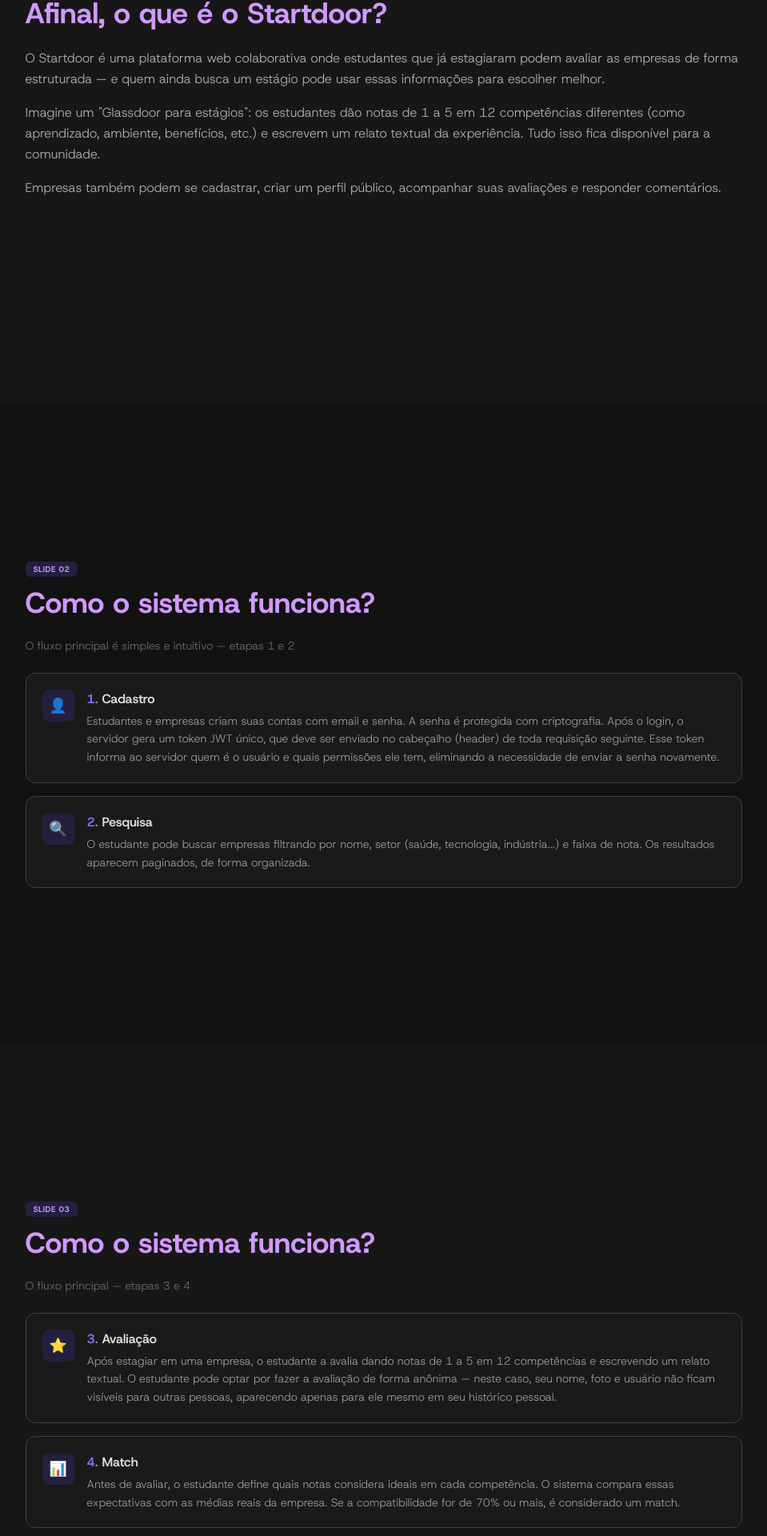
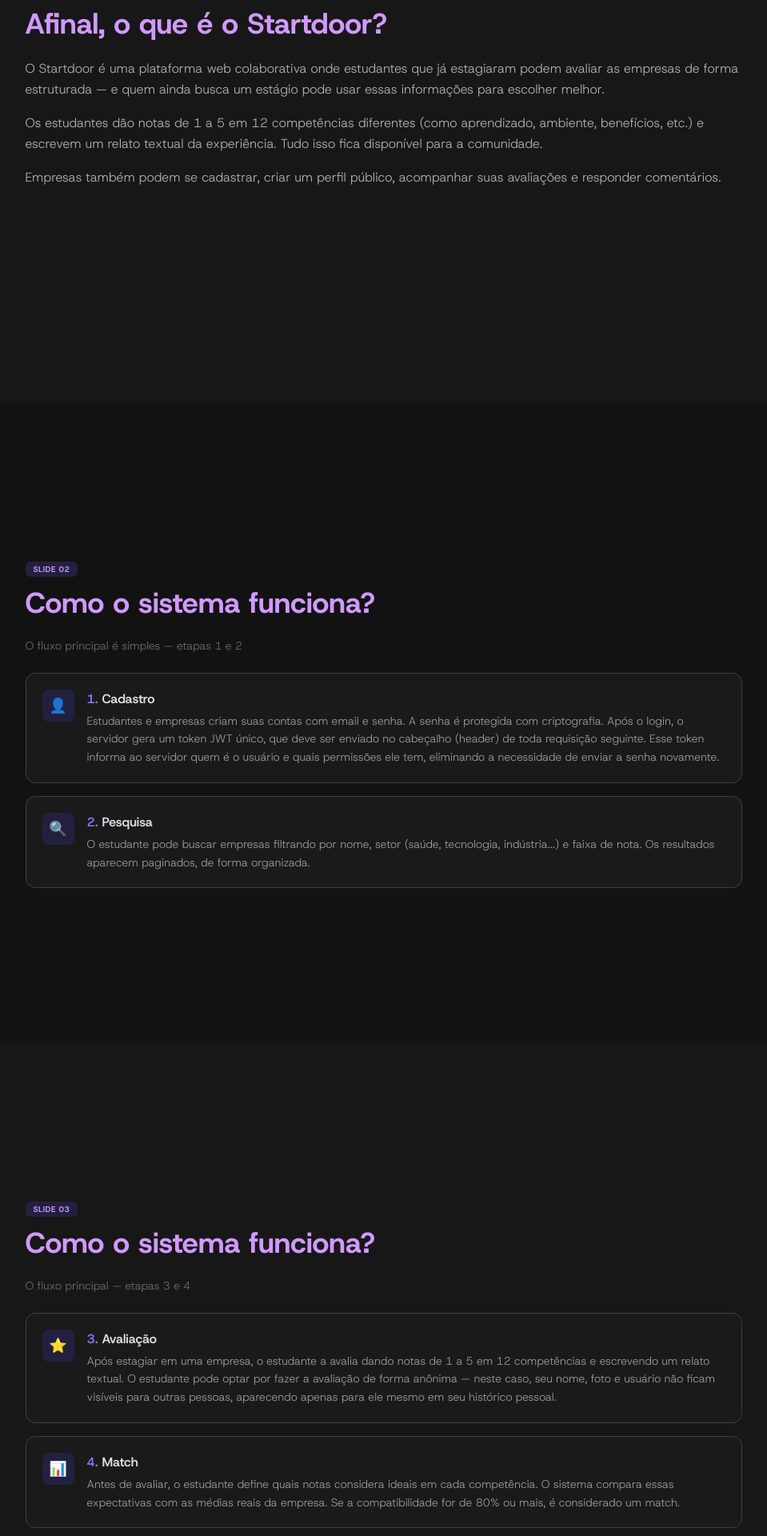
Before and after one commit to pedro-Trovo/Startdoor-landing-page, a React (Vite) app: page /explanation in a window 1280 px wide. Shown: the part 1096-3016 px from the top of the page at 80% size, without its empty margins (153-1112 px from the left). Built offline with nearby package versions, Linux system fonts and the light colour scheme.

Commit message:
refactor(explanation): ajusta textos, cores dos cards, slide final e corrige 70% para 80%

```diff
--- a/src/pages/Explanation.tsx
+++ b/src/pages/Explanation.tsx
@@ -16,7 +16,7 @@
   { id: 'backend', label: 'Backend' },
   { id: 'permissoes', label: 'Permissões' },
   { id: 'infra', label: 'Infraestrutura' },
-  { id: 'cta', label: 'Dúvidas' },
+  { id: 'cta', label: 'Encerramento' },
 ];
 
 export default function Explanation() {
@@ -160,7 +160,7 @@
               para escolher melhor.
             </p>
             <p className="text-base leading-relaxed" style={{ color: 'var(--grey-200)' }}>
-              Imagine um "Glassdoor para estágios": os estudantes dão notas de 1 a 5 em 12 competências
+              Os estudantes dão notas de 1 a 5 em 12 competências
               diferentes (como aprendizado, ambiente, benefícios, etc.) e escrevem um relato textual da
               experiência. Tudo isso fica disponível para a comunidade.
             </p>
@@ -180,7 +180,7 @@
             Como o sistema funciona?
           </h2>
           <p className="mb-6 text-sm" style={{ color: 'var(--grey-400)' }}>
-            O fluxo principal é simples e intuitivo — etapas 1 e 2
+            O fluxo principal é simples — etapas 1 e 2
           </p>
 
           <div className="space-y-4">
@@ -222,7 +222,7 @@
               number="4"
               icon="📊"
               title="Match"
-              desc="Antes de avaliar, o estudante define quais notas considera ideais em cada competência. O sistema compara essas expectativas com as médias reais da empresa. Se a compatibilidade for de 70% ou mais, é considerado um match."
+               desc="Antes de avaliar, o estudante define quais notas considera ideais em cada competência. O sistema compara essas expectativas com as médias reais da empresa. Se a compatibilidade for de 80% ou mais, é considerado um match."
             />
           </div>
         </div>
@@ -344,7 +344,7 @@
                 <h3 className="mb-1 text-xs font-bold" style={{ color: 'var(--purple-200)' }}>
                   <span style={{ color: 'var(--grey-500)' }}>{i + 1}.</span> {step.title}
                 </h3>
-                <p className="text-[11px] leading-relaxed" style={{ color: 'var(--grey-400)' }}>{step.desc}</p>
+                <p className="text-[11px] leading-relaxed" style={{ color: 'var(--grey-300)' }}>{step.desc}</p>
               </div>
             ))}
           </div>
@@ -378,7 +378,7 @@
               <span className="mt-0.5 text-lg">{'🔒'}</span>
               <div>
                 <p className="mb-1 text-xs font-bold" style={{ color: 'var(--green-100)' }}>Integração segura</p>
-                <p className="text-xs leading-relaxed" style={{ color: 'var(--grey-400)' }}>
+                <p className="text-xs leading-relaxed" style={{ color: 'var(--grey-300)' }}>
                   A comunicação com a API do Gemini é feita exclusivamente pelo backend em Java, utilizando
                   uma chave de API armazenada de forma segura nas variáveis de ambiente — sem expor dados
                   sensíveis ou chaves no frontend. O texto gerado é armazenado no banco de dados para
@@ -469,7 +469,7 @@
                 <span className="mb-3 block text-2xl">{p.role}</span>
                 <h3 className="mb-3 text-sm font-bold" style={{ color: 'var(--purple-200)' }}>{p.title}</h3>
                 <p className="mb-2 text-[11px]" style={{ color: 'var(--green-100)' }}>Pode: <span style={{ color: 'var(--grey-300)' }}>{p.can}</span></p>
-                {p.cant && <p className="text-[11px]" style={{ color: 'var(--red-100)' }}>Não pode: <span style={{ color: 'var(--grey-400)' }}>{p.cant}</span></p>}
+                {p.cant && <p className="text-[11px]" style={{ color: 'var(--red-100)' }}>Não pode: <span style={{ color: 'var(--grey-300)' }}>{p.cant}</span></p>}
               </div>
             ))}
           </div>
@@ -524,16 +524,16 @@
         </div>
       </Slide>
 
-      {/* ===== 13. CTA / DÚVIDAS ===== */}
+      {/* ===== 13. ENCERRAMENTO ===== */}
       <Slide id="cta" bg="var(--grey-1300)">
         <div className="mx-auto max-w-3xl text-center">
           <SNum n="12" />
           <h2 className="mb-4 text-3xl font-bold md:text-4xl" style={{ color: 'var(--purple-100)' }}>
-            Dúvidas?
+            Obrigado!
           </h2>
           <p className="mb-6 text-sm leading-relaxed" style={{ color: 'var(--grey-300)' }}>
-            Este guia cobre os pontos principais, mas se surgir alguma pergunta técnica mais específica
-            durante a apresentação, pode contar com a gente para aprofundar.
+            Este guia foi preparado para ajudar vocês a apresentarem o Startdoor com confiança.
+            Esperamos que tenha sido útil!
           </p>
           <div className="mx-auto flex max-w-xs flex-col gap-3">
             <button
```
